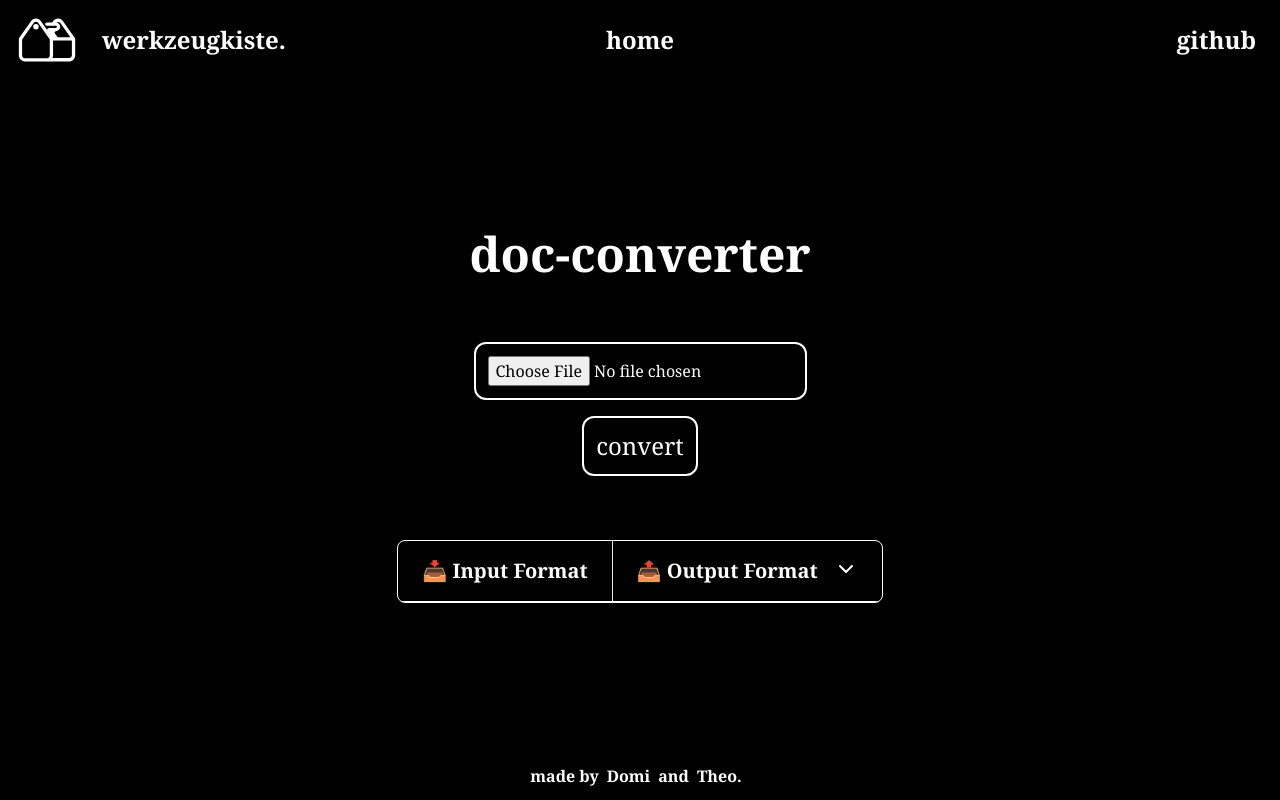
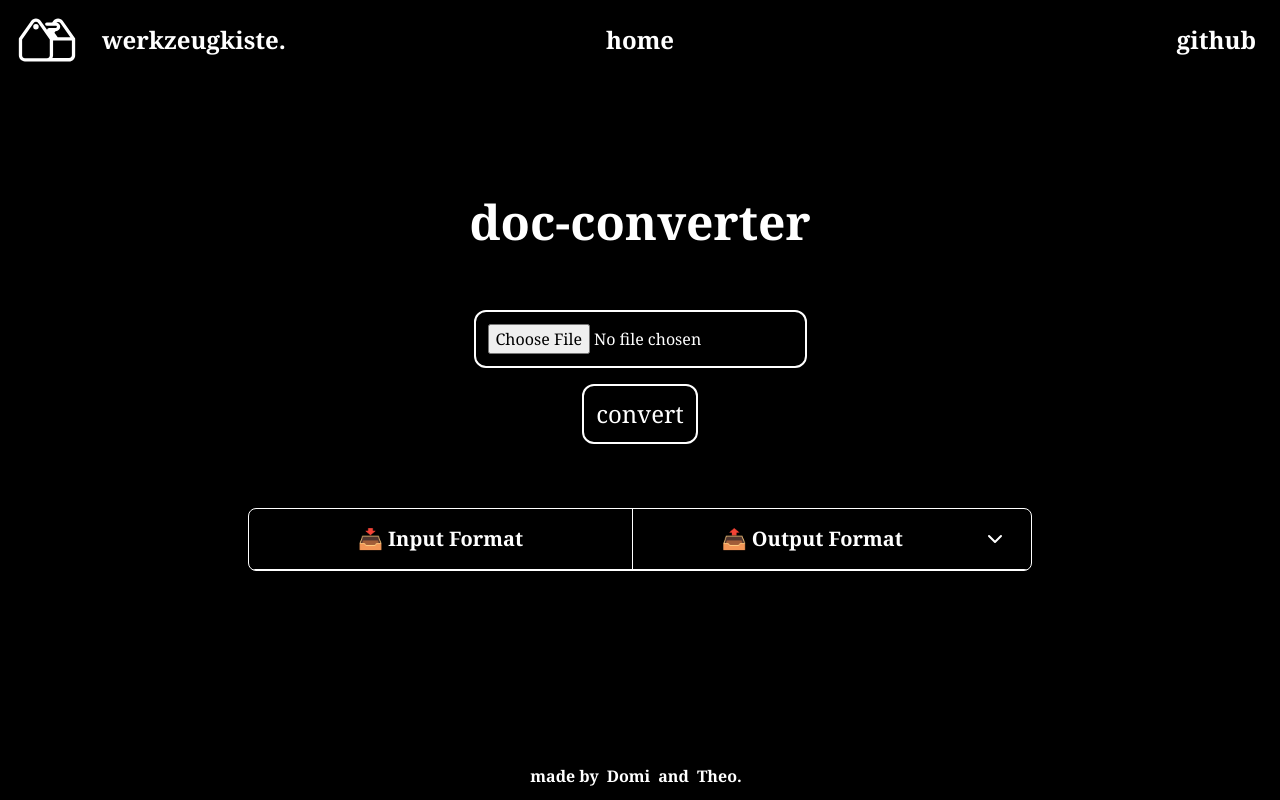
Before and after one commit to theoleuthardt/werkzeugkiste, a Next.js app in the folder frontend/: page /doc-converter in a window 1280 px wide. Built offline with nearby package versions, Linux system fonts and the light colour scheme.

Commit message:
feat: table as dropdown for information about input and output file formats

```diff
--- a/frontend/src/app/doc-converter/layout.tsx
+++ b/frontend/src/app/doc-converter/layout.tsx
@@ -4,7 +4,7 @@ import { toolLinks } from "@/constants";
 
 export const metadata: Metadata = {
   title: toolLinks[0].title,
-  description: "Converter for documents to pdf format!",
+  description: "Converter for documents!",
 };
 
 export default function RootLayout({
--- a/frontend/src/app/doc-converter/page.tsx
+++ b/frontend/src/app/doc-converter/page.tsx
@@ -7,7 +7,7 @@ import Button from "../../components/Button";
 import Link from "next/link";
 import { ChevronDown, ChevronUp } from "lucide-react";
 
-export default function Home() {
+export default function DocConverter() {
   const [file, setFile] = useState<File | null>(null);
   const [downloadUrl, setDownloadUrl] = useState<string>("");
   const [loading, setLoading] = useState(false);
@@ -20,7 +20,7 @@ export default function Home() {
     }
   };
 
-  const convertToPdf = async () => {
+  const convertDoc = async () => {
     if (!file) {
       alert("No file selected");
       return;
@@ -56,9 +56,9 @@ export default function Home() {
   };
 
   return (
-    <div className="h-screen w-screen bg-black text-white font-noto flex flex-col items-center">
+    <div className="w-screen h-auto min-h-screen bg-black text-white font-noto flex flex-col items-center">
       <Navbar renderHomeLink={true} />
-      <div className="w-screen h-screen flex flex-col items-center justify-center">
+      <div className="w-screen h-auto min-h-[calc(100vh-80px-60px)] flex flex-1 flex-col items-center justify-center">
         <h2 className="text-5xl font-bold text-white mb-16">doc-converter</h2>
         <input
           type="file"
@@ -80,127 +80,154 @@ export default function Home() {
                   "convert"
                 )
               }
-              onClick={convertToPdf}
+              onClick={convertDoc}
             />
           )}
         </div>
         {
           // TODO: Fix Table Head widths (fixed and the same as the max body width)
           // TODO: Add hover animation to table head (scale-110, blue text, blue border)
-          // TODO: Fix general site height and add scrolling
-          // TODO: Add animated pop in for the table body
         }
-        <div className="overflow-hidden text-xl rounded-lg border border-white">
+        <div className="overflow-hidden text-xl rounded-lg border border-white mb-16 transition-all duration-300 ease-in-out hover:border-blue-400">
           <div
             className="cursor-pointer flex justify-between items-center"
             onClick={() => setTableOpen(!tableOpen)}
           >
-            <table className="w-full px-6 py-4 border-b">
+            <table className="px-6 py-4 border-b">
               <thead>
                 <tr className="border-b border-white">
-                  <th className="w-sm px-6 py-4 border-r">📥 Input Format</th>
-                  <th className="w-sm px-6 py-4 flex flex-row">
-                    <p className="pr-4">📤 Output Format</p>
-                    {tableOpen ? (
-                      <ChevronUp className="h-6 w-6" />
-                    ) : (
-                      <ChevronDown className="h-6 w-6" />
-                    )}
+                  <th className="min-w-96 px-6 py-4 border-r border-white">
+                    📥 Input Format
+                  </th>
+                  <th className="min-w-[398px] px-6 py-4 flex flex-row justify-between items-center">
+                    <p className="pr-4 mx-auto">📤 Output Format</p>
+                    <div className="flex items-end justify-end place-content-end">
+                      {tableOpen ? (
+                        <ChevronUp className="h-6 w-6" />
+                      ) : (
+                        <ChevronDown className="h-6 w-6" />
+                      )}
+                    </div>
                   </th>
                 </tr>
               </thead>
             </table>
           </div>
 
-          {tableOpen && (
-            <table className="w-full text-left border-collapse">
+          <div
+            className={`
+          }overflow-hidden transition-all duration-700 ease-in-out ${tableOpen ? "max-h-[900px]" : "max-h-0"}`}
+          >
+            <table className="w-full h-auto text-left border-collapse border-white">
               <tbody>
                 <tr className="border-b">
-                  <td className="px-6 py-4 border-r">.doc (MS Word)</td>
-                  <td className="px-6 py-4">
+                  <td className="min-w-96 px-6 py-4 border-r">
+                    .doc (MS Word)
+                  </td>
+                  <td className="min-w-96 px-6 py-4">
                     .pdf, .docx, .odt, .txt, .rtf, .html, .epub
                   </td>
                 </tr>
                 <tr className="border-b">
-                  <td className="px-6 py-4 border-r">.docx (MS Word)</td>
-                  <td className="px-6 py-4">
+                  <td className="min-w-96 px-6 py-4 border-r">
+                    .docx (MS Word)
+                  </td>
+                  <td className="min-w-96 px-6 py-4">
                     .pdf, .odt, .txt, .rtf, .html, .epub
                   </td>
                 </tr>
                 <tr className="border-b">
-                  <td className="px-6 py-4 border-r">
+                  <td className="min-w-96 px-6 py-4 border-r">
                     .odt (OpenDocument Text)
                   </td>
-                  <td className="px-6 py-4">
+                  <td className="min-w-96 px-6 py-4">
                     .pdf, .doc, .docx, .txt, .rtf, .html, .epub
                   </td>
                 </tr>
                 <tr className="border-b">
-                  <td className="px-6 py-4 border-r">
+                  <td className="min-w-96 px-6 py-4 border-r">
                     .rtf (Rich Text Format)
                   </td>
-                  <td className="px-6 py-4">
+                  <td className="min-w-96 px-6 py-4">
                     .pdf, .doc, .docx, .odt, .txt, .html
                   </td>
                 </tr>
                 <tr className="border-b">
-                  <td className="px-6 py-4 border-r">.txt (Text)</td>
-                  <td className="px-6 py-4">
+                  <td className="min-w-96 px-6 py-4 border-r">.txt (Text)</td>
+                  <td className="min-w-96 px-6 py-4">
                     .pdf, .doc, .docx, .odt, .txt, .html
                   </td>
                 </tr>
                 <tr className="border-b">
-                  <td className="px-6 py-4 border-r">.html (Webseite)</td>
-                  <td className="px-6 py-4">
+                  <td className="min-w-96 px-6 py-4 border-r">
+                    .html (Webseite)
+                  </td>
+                  <td className="min-w-96 px-6 py-4">
                     .pdf, .doc, .docx, .odt, .rtf, .txt
                   </td>
                 </tr>
                 <tr className="border-b">
-                  <td className="px-6 py-4 border-r">.epub (E-Book)</td>
-                  <td className="px-6 py-4">
+                  <td className="min-w-96 px-6 py-4 border-r">
+                    .epub (E-Book)
+                  </td>
+                  <td className="min-w-96 px-6 py-4">
                     .pdf, .doc, .docx, .odt, .rtf, .txt
                   </td>
                 </tr>
                 <tr className="border-b">
-                  <td className="px-6 py-4 border-r">.xls (MS Excel)</td>
-                  <td className="px-6 py-4">.pdf, .xlsx, .ods, .csv</td>
+                  <td className="min-w-96 px-6 py-4 border-r">
+                    .xls (MS Excel)
+                  </td>
+                  <td className="min-w-96 px-6 py-4">
+                    .pdf, .xlsx, .ods, .csv
+                  </td>
                 </tr>
                 <tr className="border-b">
-                  <td className="px-6 py-4 border-r">.xlsx (MS Excel)</td>
-                  <td className="px-6 py-4">.pdf, .xls, .ods, .csv</td>
+                  <td className="min-w-96 px-6 py-4 border-r">
+                    .xlsx (MS Excel)
+                  </td>
+                  <td className="min-w-96 px-6 py-4">.pdf, .xls, .ods, .csv</td>
                 </tr>
                 <tr className="border-b">
-                  <td className="px-6 py-4 border-r">
+                  <td className="min-w-96 px-6 py-4 border-r">
                     .ods (OpenDocument Spreadsheet)
                   </td>
-                  <td className="px-6 py-4">.pdf, .xls, .xlsx, .csv</td>
+                  <td className="min-w-96 px-6 py-4">
+                    .pdf, .xls, .xlsx, .csv
+                  </td>
                 </tr>
                 <tr className="border-b">
-                  <td className="px-6 py-4 border-r">
+                  <td className="min-w-96 px-6 py-4 border-r">
                     .csv (Comma-Separated Values)
                   </td>
-                  <td className="px-6 py-4">.pdf, .xls, .xlsx, .ods</td>
+                  <td className="min-w-96 px-6 py-4">
+                    .pdf, .xls, .xlsx, .ods
+                  </td>
                 </tr>
                 <tr className="border-b">
-                  <td className="px-6 py-4 border-r">.ppt (MS PowerPoint)</td>
-                  <td className="px-6 py-4">.pdf, .pptx, .odp</td>
+                  <td className="min-w-96 px-6 py-4 border-r">
+                    .ppt (MS PowerPoint)
+                  </td>
+                  <td className="min-w-96 px-6 py-4">.pdf, .pptx, .odp</td>
                 </tr>
                 <tr className="border-b">
-                  <td className="px-6 py-4 border-r">.pptx (MS PowerPoint)</td>
-                  <td className="px-6 py-4">.pdf, .ppt, .odp</td>
+                  <td className="min-w-96 px-6 py-4 border-r">
+                    .pptx (MS PowerPoint)
+                  </td>
+                  <td className="min-w-96 px-6 py-4">.pdf, .ppt, .odp</td>
                 </tr>
-                <tr className="border-b">
-                  <td className="px-6 py-4 border-r">
+                <tr className="pb-10">
+                  <td className="min-w-96 px-6 py-4 border-r">
                     .odp (OpenDocument Presentation)
                   </td>
-                  <td className="px-6 py-4">.pdf, .ppt, .pptx</td>
+                  <td className="min-w-96 px-6 py-4">.pdf, .ppt, .pptx</td>
                 </tr>
               </tbody>
             </table>
-          )}
+          </div>
         </div>
       </div>
-      <Footer />
+      <Footer className="flex justify-center items-end" />
     </div>
   );
 }
```
